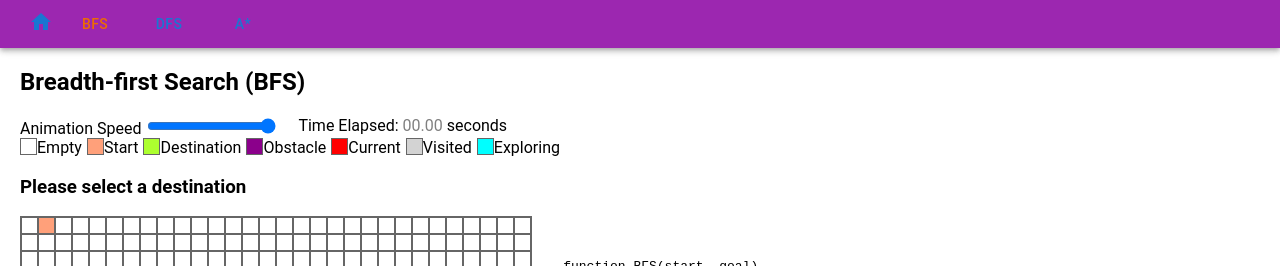
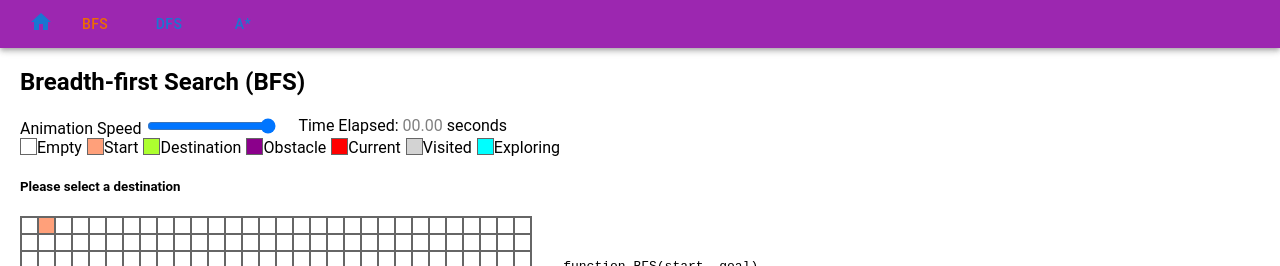
Before and after one commit to lwy123177/lwy123177.github.io, a React (Create React App) app: page /bfs in a window 1280 px wide. Both pictures are taken after a click on the element 46 px from the left and 225 px from the top of the page. Shown: the top 266 px of the page. Built offline with nearby package versions, Linux system fonts and the light colour scheme.

Commit message:
Update styling and font size

```diff
--- a/src/components/Grid.module.css
+++ b/src/components/Grid.module.css
@@ -54,7 +54,7 @@
   margin-right: 5px;
 }
 .hint {
-  font-size: 15px;
+  font-size: 12px;
   color: #666666;
 }
 .time {
--- a/src/components/Grid.tsx
+++ b/src/components/Grid.tsx
@@ -43,27 +43,27 @@ const Grid: React.FC<{
     gridContext.setState("Start");
   };
   const getInstruction = (state: State) => {
-    if (state === "Start") return <h3>Please select a starting position</h3>;
-    if (state === "Destination") return <h3>Please select a destination</h3>;
+    if (state === "Start") return <h5>Please select a starting position</h5>;
+    if (state === "Destination") return <h5>Please select a destination</h5>;
     if (state === "Obstacle")
       return (
         <div className={classes["label-row"]}>
-          <h3>
+          <h5>
             Please select obstacle(s){" "}
             <label className={classes.hint}>(Ctrl-Z to undo)</label>
-          </h3>
+          </h5>
           <Button variant="outlined" onClick={props.search}>
             Draw!
           </Button>
         </div>
       );
     if (state === "Drawing") {
-      return <h3>Finding the path...</h3>;
+      return <h5>Finding the path...</h5>;
     }
     if (state === "FinishedDrawing")
       return (
         <div className={classes["label-row"]}>
-          <h3>Done: </h3>
+          <h5>Done:</h5>
           <Button variant="outlined" onClick={handleDrawAgain}>
             Draw Again
           </Button>
```
